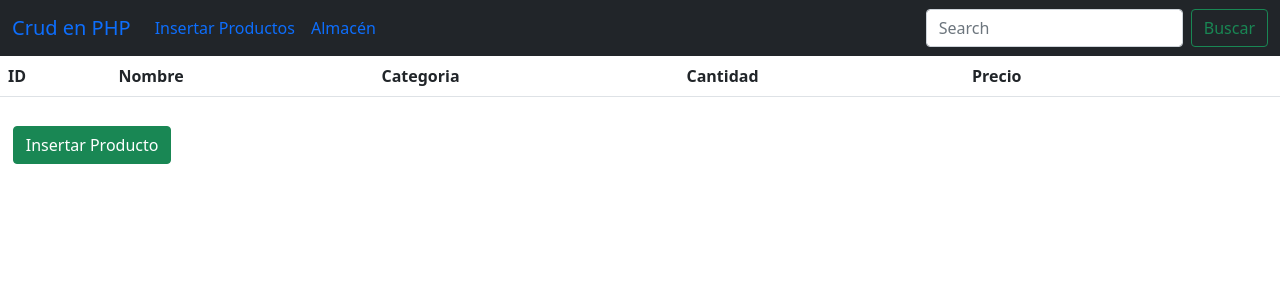
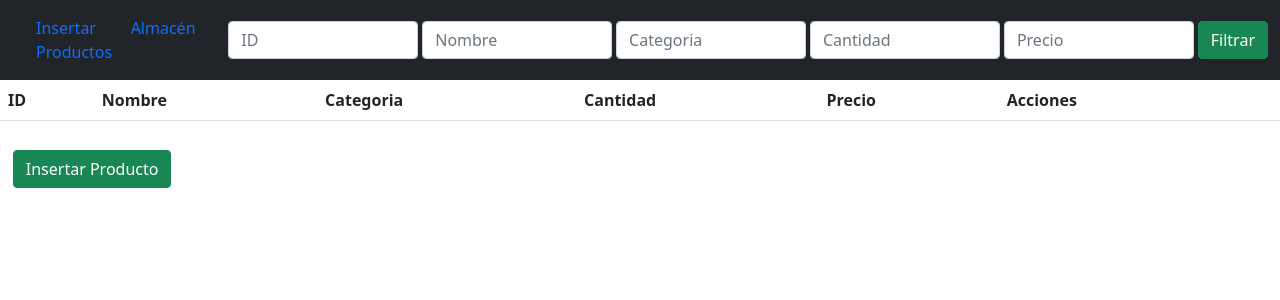
Before and after one commit to RubenLechosa/CRUD-en-PHP, a PHP site: page /productos.php in a window 1280 px wide. Shown: the top 300 px of the page. Run offline with PHP 8.4, Linux system fonts and the light colour scheme; data that the repository does not hold is empty; some libraries are stand-ins or nearby versions.

Commit message:
Más cositas jibiri jibiri

```diff
--- a/index.php
+++ b/index.php
@@ -7,7 +7,7 @@
     <meta name="viewport" content="width=device-width, initial-scale=1.0">
     <link href="https://cdn.jsdelivr.net/npm/bootstrap@5.1.3/dist/css/bootstrap.min.css" rel="stylesheet"
         integrity="sha384-1BmE4kWBq78iYhFldvKuhfTAU6auU8tT94WrHftjDbrCEXSU1oBoqyl2QvZ6jIW3" crossorigin="anonymous">
-    <title>PHP</title>
+    <title>Crud en PHP</title>
 </head>
 
 <body>
@@ -27,10 +27,6 @@
           <a class="nav-link" href="productos.php">Almacén</a>
         </li>
       </ul>
-      <form class="d-flex" role="search">
-        <input class="form-control me-2" type="search" placeholder="Search" aria-label="Search">
-        <button class="btn btn-outline-success" type="submit">Buscar</button>
-      </form>
     </div>
   </div>
 </nav>
--- a/productos.php
+++ b/productos.php
@@ -17,7 +17,7 @@
 
 <nav class="navbar navbar-expand-lg bg-dark">
   <div class="container-fluid">
-    <a class="navbar-brand" href="#">Crud en PHP</a>
+  <a class="navbar-brand disabled" href="#"></a>
     <button class="navbar-toggler" type="button" data-bs-toggle="collapse" data-bs-target="#navbarSupportedContent" aria-controls="navbarSupportedContent" aria-expanded="false" aria-label="Toggle navigation">
       <span class="navbar-toggler-icon"></span>
     </button>
@@ -30,14 +30,17 @@
           <a class="nav-link" href="productos.php">Almacén</a>
         </li>
       </ul>
-      <form class="d-flex" role="search">
-        <input class="form-control me-2" type="search" placeholder="Search" aria-label="Search">
-        <button class="btn btn-outline-success" type="submit">Buscar</button>
+      <form action="./datos.php" method="POST" class="d-flex" role="search">
+        <input class="form-control me-1" type="search" placeholder="ID" aria-label="Search">
+        <input class="form-control me-1" type="search" placeholder="Nombre" aria-label="Search">
+        <input class="form-control me-1" type="search" placeholder="Categoria" aria-label="Search">
+        <input class="form-control me-1" type="search" placeholder="Cantidad" aria-label="Search">
+        <input class="form-control me-1" type=" search" placeholder="Precio" aria-label="Search">
+        <button id="boton" type="submit" class="btn btn-success d-inline-block" value="1" name="commandFiltrar">Filtrar</button>
       </form>
     </div>
   </div>
 </nav>
-
 <body>
     <table class="table">
         <tr>
@@ -46,7 +49,7 @@
             <th>Categoria</th>
             <th>Cantidad</th>
             <th>Precio</th>
-            <th></th>
+            <th>Acciones</th>
             <th></th>
         </tr>
         <?php
@@ -62,6 +65,7 @@
             echo "<td>".$fila["precio"]."</td>";
             echo "<td> <a class='btn btn-primary' href='editar.php?id=".$fila['id']."'><i class='fa-solid fa-pen-to-square'></i></a>
             <a class='btn btn-danger' href='borrar.php?id=".$fila['id']."'><i class='fa-solid fa-trash'></i></a></td>";
+            echo "<td> </td>";
         }
 
         ?>
--- a/style.css
+++ b/style.css
@@ -1,3 +1,23 @@
 #btnInsertar{
     padding: 1%;
 }
+
+.ola {
+    padding: 2%;
+    text-align: center;
+    margin-top: 10%;
+    width: 30%;
+    color: white;
+}
+
+#boton{
+    width: 100px !important;
+}
+
+.d-flex{
+    margin-left: 2%;
+}
+
+.buscar{
+    width: 10px;
+}
```
Also changed, not shown: borrar.php (+13 -32 lines), datos.php (+26 -0 lines), editar.php (+26 -32 lines).
